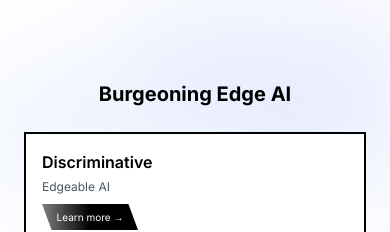
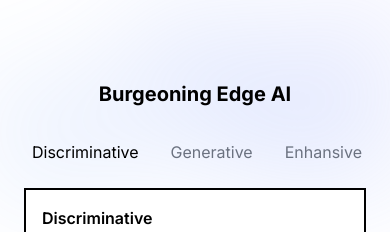
Before and after one commit to edgeble/edgeble, a Next.js app: page / in a window 390 px wide. Shown: the part 780-1012 px from the top of the page. Built offline with nearby package versions, Linux system fonts and the light colour scheme.

Commit message:
mobile view

```diff
--- a/app/components/MainComponent.tsx
+++ b/app/components/MainComponent.tsx
@@ -19,6 +19,20 @@ const MainComponent = () => {
     <motion.div initial={{ opacity: 0 }} whileInView={{ opacity: 1 }} transition={{ duration: 0.5 }} className="min-h-screen w-full overflow-hidden">
       <div className="w-full h-full flex flex-col justify-center items-center p-4 md:p-8 lg:p-12 2xl:p-16 relative isolate">
         <p className="text-xl md:text-3xl lg:text-4xl xl:text-5xl 2xl:text-6xl font-bold mb-4 lg:mb-12 xl:mb-16 2xl:mb-16 text-center">Burgeoning Edge AI</p>
+
+        {/* Horizontal sliding bar for mobile view */}
+        <div className="w-full flex lg:hidden overflow-x-auto whitespace-nowrap py-2">
+          {cardData.map((card) => (
+            <div
+              key={card.index}
+              className={`inline-block cursor-pointer px-4 py-2 ${activeIndex === card.index ? 'text-black' : 'text-gray-500'}`}
+              onClick={() => setActiveIndex(card.index)}
+            >
+              {card.title}
+            </div>
+          ))}
+        </div>
+
         <div className="w-full flex flex-col lg:flex-row items-center justify-center">
           <div className="order-2 lg:order-1 w-full flex justify-center">
             {videoSources.map((src, index) => (
```
